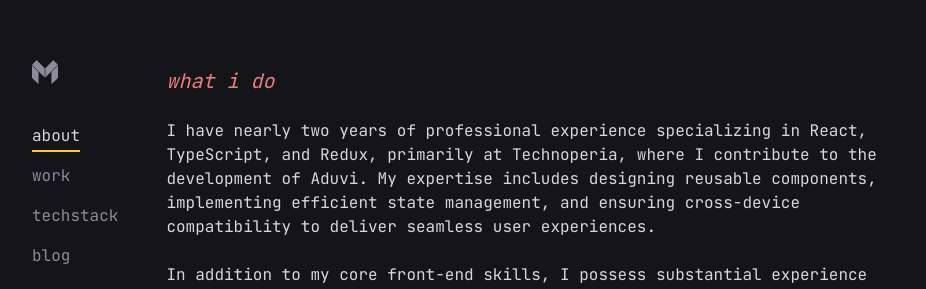
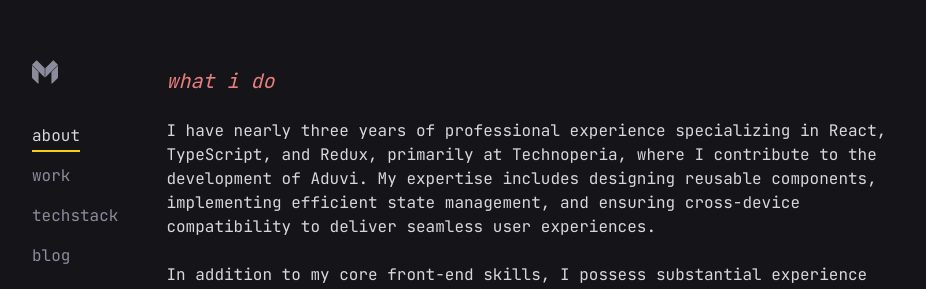
Before and after one commit to devemit/next14-portfolio, a Next.js app: page /about in a window 1280 px wide. Shown: the part 117-406 px from the top of the page, without its empty margins (176-1102 px from the left). Built offline with nearby package versions, Linux system fonts and the light colour scheme.

Commit message:
update: revise professional experience duration in About page

```diff
--- a/app/(routes)/about/page.tsx
+++ b/app/(routes)/about/page.tsx
@@ -11,7 +11,7 @@ export default function About() {
       <h1 className="text-xl italic text-[#e87d7d]">what i do</h1>
       <br />
       <p className="text-sm text-[#D6D6DC] xl:text-base">
-        I have nearly two years of professional experience specializing in React, TypeScript, and Redux, primarily at Technoperia, where I
+        I have nearly three years of professional experience specializing in React, TypeScript, and Redux, primarily at Technoperia, where I
         contribute to the development of Aduvi. My expertise includes designing reusable components, implementing efficient state
         management, and ensuring cross-device compatibility to deliver seamless user experiences.
       </p>
```
